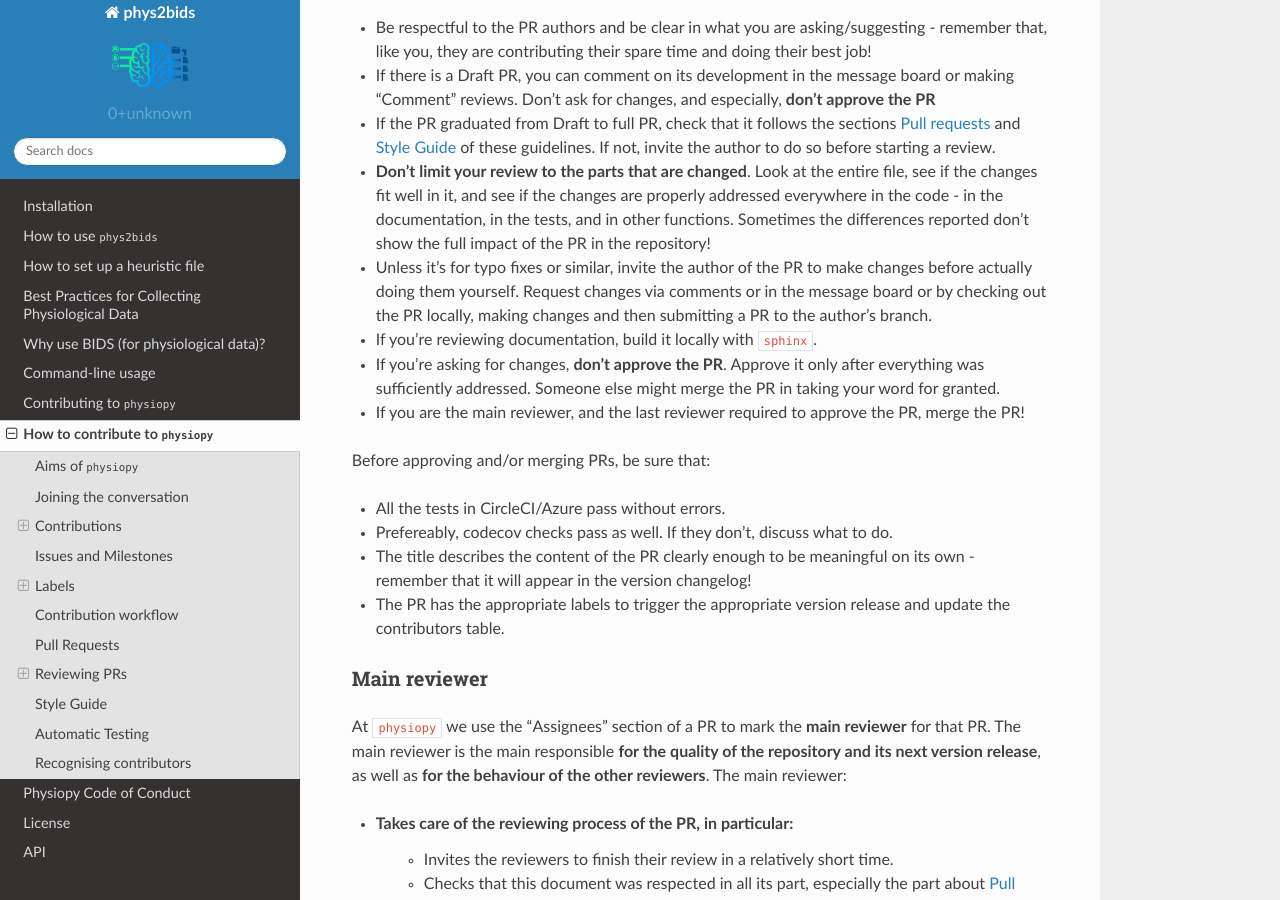
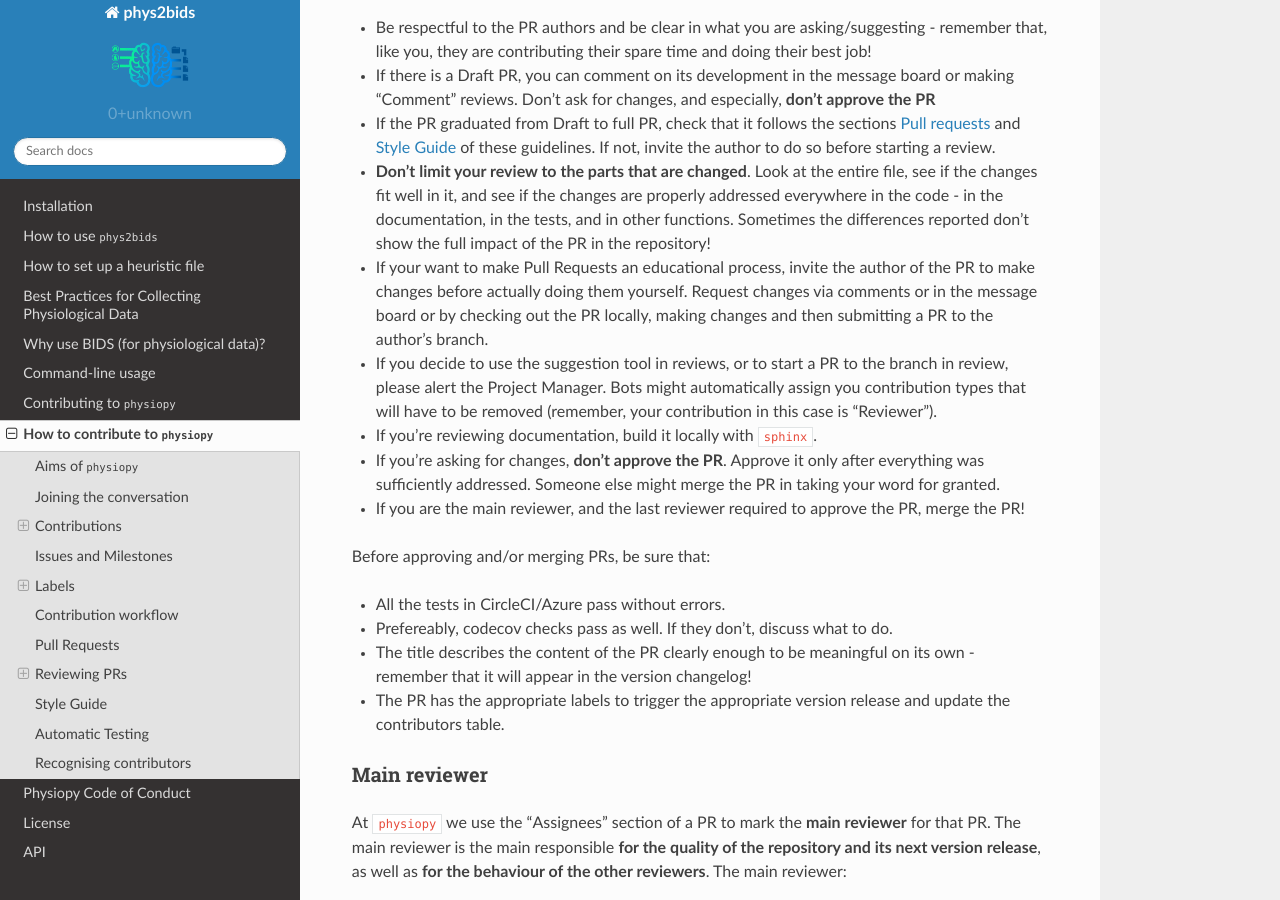
Before and after one commit to physiopy/phys2bids, a Sphinx documentation site: the page built from docs/contributorfile.rst, in a window 1280 px wide and 900 px high, scrolled down 7181 px. Built offline with Sphinx 7.4.7 and the Read the Docs theme 2.0.0, drawn with Linux system fonts in a browser that asks for light colours.

Commit message:
Update rules about suggestion tool and direct PR

```diff
--- a/docs/contributorfile.rst
+++ b/docs/contributorfile.rst
@@ -241,7 +241,8 @@ There are many best practices to review code online, for instance `this one <htt
 - If there is a Draft PR, you can comment on its development in the message board or making "Comment" reviews. Don't ask for changes, and especially, **don't approve the PR**
 - If the PR graduated from Draft to full PR, check that it follows the sections `Pull requests <#pr>`_ and `Style Guide <#styling>`_ of these guidelines. If not, invite the author to do so before starting a review.
 - **Don't limit your review to the parts that are changed**. Look at the entire file, see if the changes fit well in it, and see if the changes are properly addressed everywhere in the code - in the documentation, in the tests, and in other functions. Sometimes the differences reported don't show the full impact of the PR in the repository!
-- Unless it's for typo fixes or similar, invite the author of the PR to make changes before actually doing them yourself. Request changes via comments or in the message board or by checking out the PR locally, making changes and then submitting a PR to the author's branch.
+- If your want to make Pull Requests an educational process, invite the author of the PR to make changes before actually doing them yourself. Request changes via comments or in the message board or by checking out the PR locally, making changes and then submitting a PR to the author's branch.
+- If you decide to use the suggestion tool in reviews, or to start a PR to the branch in review, please alert the Project Manager. Bots might automatically assign you contribution types that will have to be removed (remember, your contribution in this case is "Reviewer").
 - If you're reviewing documentation, build it locally with ``sphinx``.
 - If you're asking for changes, **don't approve the PR**. Approve it only after everything was sufficiently addressed. Someone else might merge the PR in taking your word for granted.
 - If you are the main reviewer, and the last reviewer required to approve the PR, merge the PR!
```
